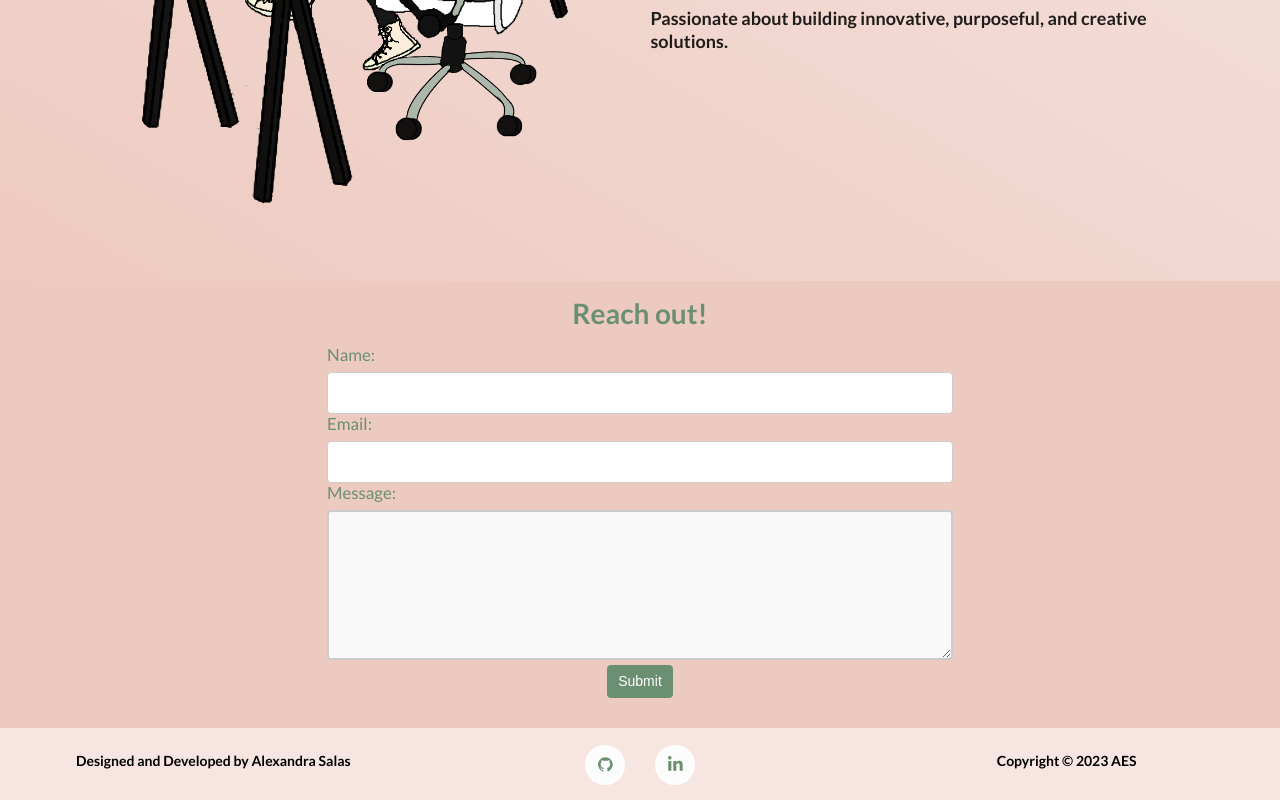
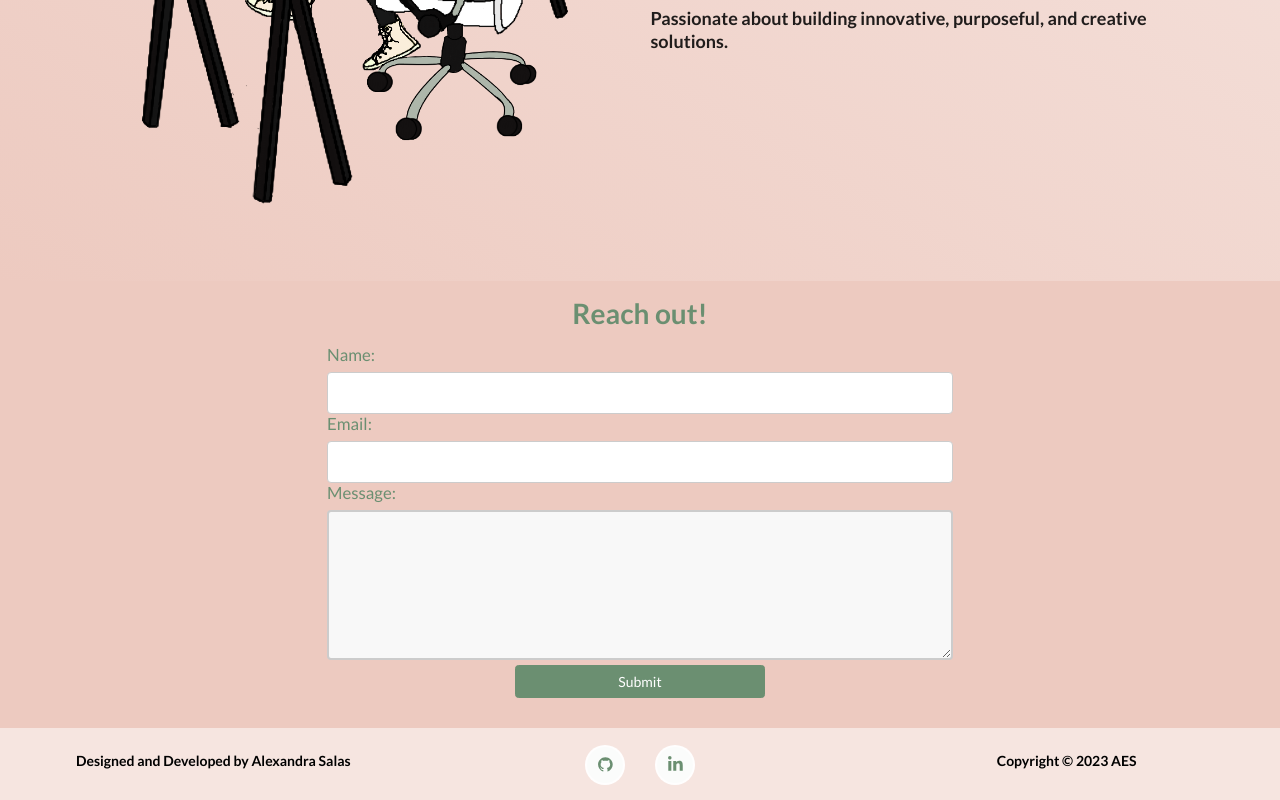
Before and after one commit to aesalas/SalasPortfolio, a React (Create React App) app: page / in a window 1280 px wide. Shown: the part 451-1251 px from the top of the page. Built offline with nearby package versions, Linux system fonts and the light colour scheme.

Commit message:
making contact submit button a row

```diff
--- a/src/components/ContactForm.js
+++ b/src/components/ContactForm.js
@@ -1,7 +1,7 @@
 import React from 'react'
 import {useState, useEffect} from 'react'
 import Button from "react-bootstrap/Button";
-
+import  Row from "react-bootstrap/Row";
 
 const Form = () => {
 
@@ -112,13 +112,17 @@ const Form = () => {
                         value={formData.message} onChange={handleChange} />
                     {errors.message && <p>{errors.message}</p>}
                 </div>
+                <Row style={{ justifyContent: "center", position: "relative" }}>
+                  <Button
+                    variant="primary"
+                    target="_blank"
+                    style={{ maxWidth: "250px" }}
+                    type="submit"
+                    className="submit-btn">
+                            Submit
+                  </Button>
+                </Row>
 
-              <div className="submit-btn">
-                <Button type="submit"
-                className="submit-btn">
-                        Submit
-                    </Button>
-              </div>
             </form>
 
         </div>
```
